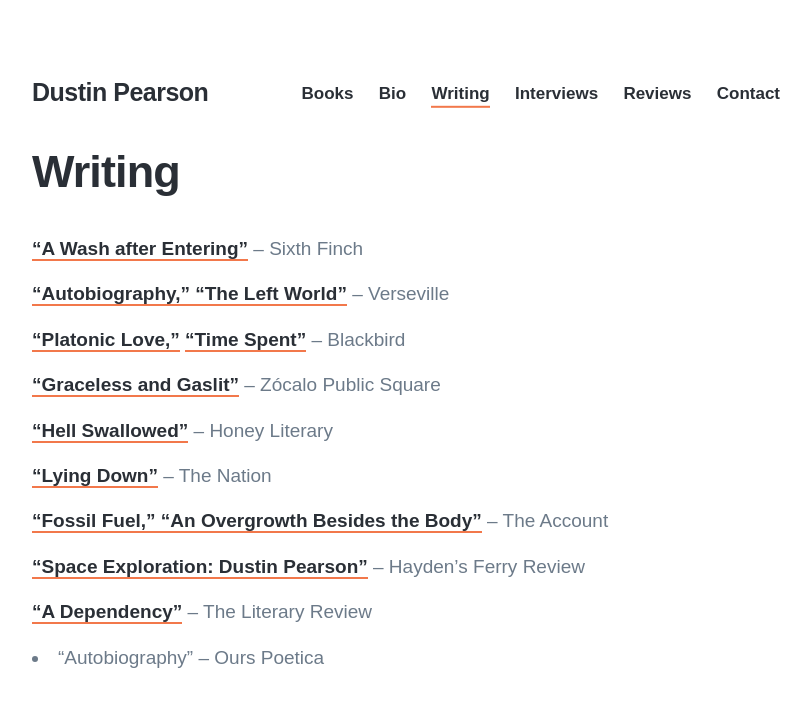
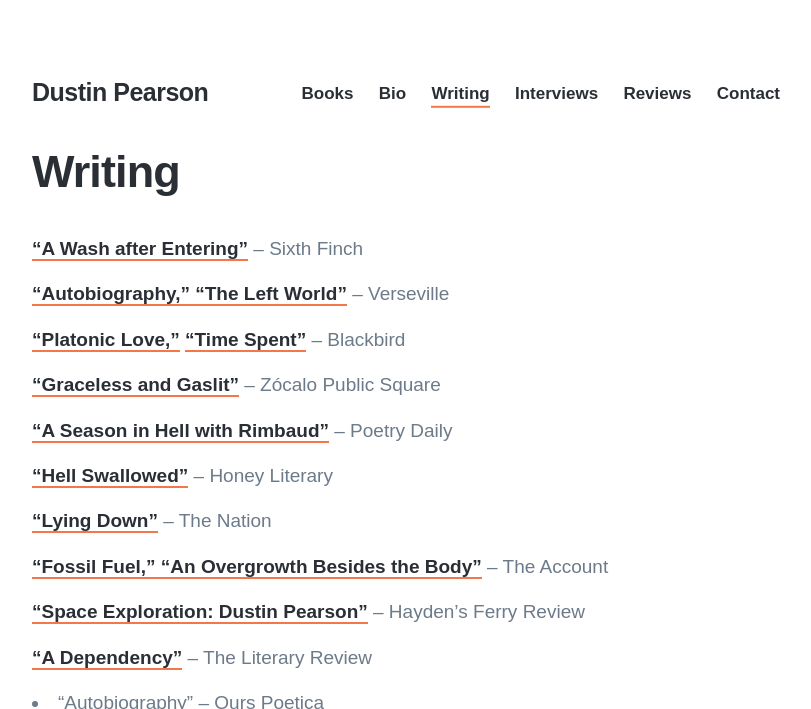
Before and after one commit to strikhar/dustinkpearson, a Jekyll site: the page built from _pages/writing.md, in a window 1280 px wide and 900 px high, cut to the strip 0-709 px from the top of the window. Shown: the whole strip, without its empty margins (224-1035 px from the left). Built offline with Jekyll 4.4.1, drawn with Linux system fonts in a browser that asks for light colours; nearby versions of some CDN libraries; some web fonts are replaced.

Commit message:
Update writing.md

```diff
--- a/_pages/writing.md
+++ b/_pages/writing.md
@@ -11,6 +11,8 @@ featured_image: '/images/dustin.jpg'
 ["Platonic Love,"](https://blackbird-archive.vcu.edu/v21n2/poetry/pearson-d/platonic-page.shtml) ["Time Spent"](https://blackbird-archive.vcu.edu/v21n2/poetry/pearson-d/time-page.shtml) -- Blackbird
 
 ["Graceless and Gaslit"](https://www.zocalopublicsquare.org/dustin-pearson/) -- Zócalo Public Square
+
+["A Season in Hell with Rimbaud"](https://poems.com/poem/a-season-in-hell-with-rimbaud/) -- Poetry Daily
 
 ["Hell Swallowed"](https://honeyliterary.com/2021/01/21/dustin-pearson/) -- Honey Literary
 
```
